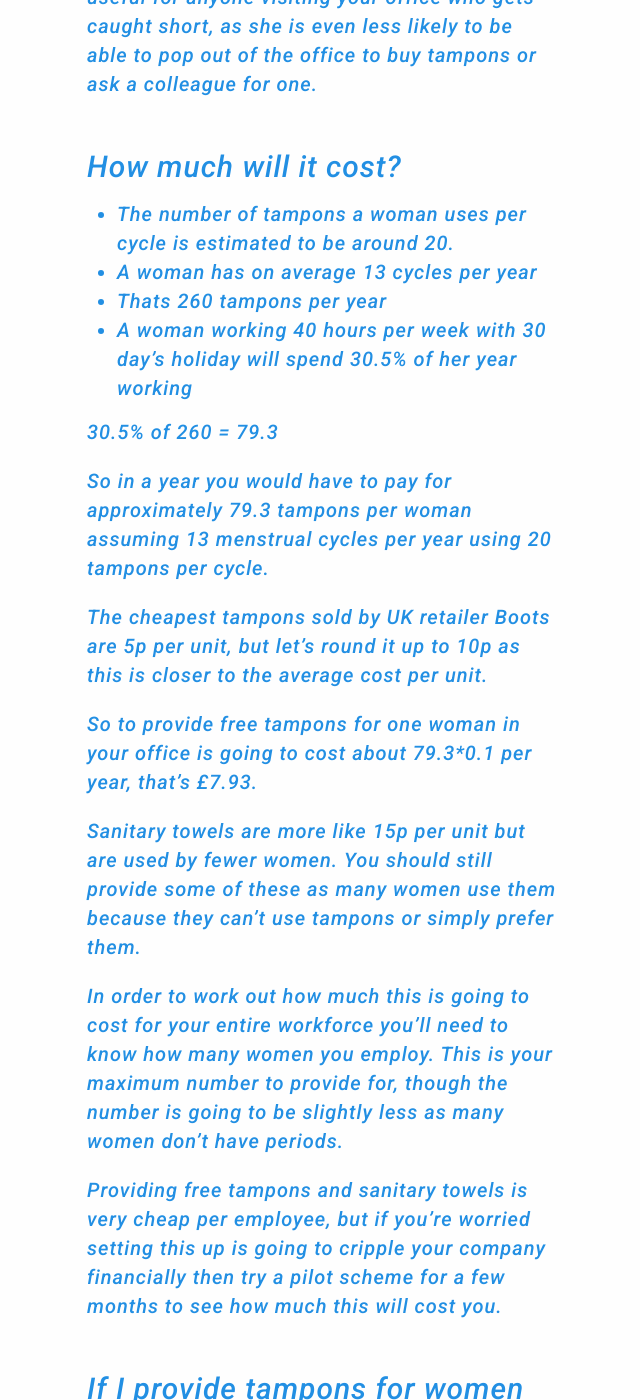
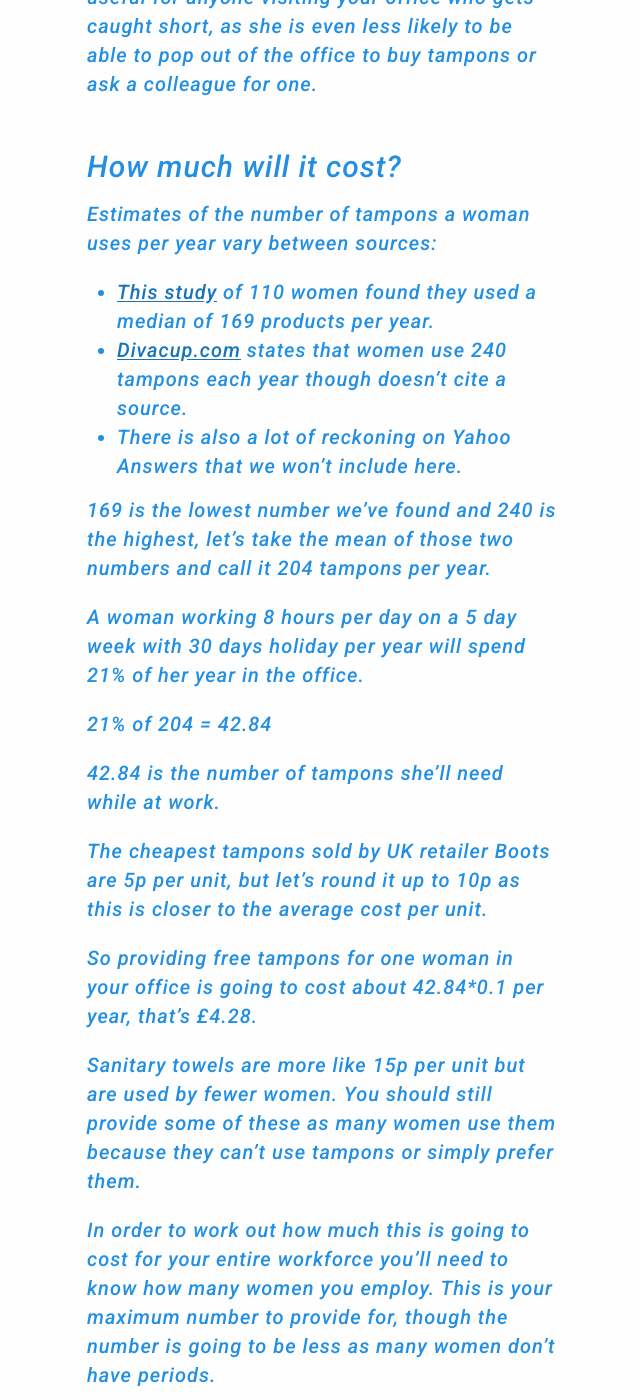
Before and after one commit to alicebartlett/tamponclub, a Jekyll site: the page built from tampon-club-for-dudes/provide-free-tampons.md, in a window 1280 px wide and 1400 px high, scrolled down 1043 px. Shown: the whole window, without its empty margins (468-1108 px from the left). Built offline with Jekyll 4.4.1, drawn with Linux system fonts in a browser that asks for light colours; some of the changed text lies outside the part shown.

Commit message:
better maffs

```diff
--- a/tampon-club-for-dudes/provide-free-tampons.md
+++ b/tampon-club-for-dudes/provide-free-tampons.md
@@ -17,24 +17,29 @@ If your company is of a smaller scale, consider putting a box of tampons and a b
 Absolutely! If your company provides any kinds of 'perks', like tea, coffee, milk, beer or free lunches, then you should _definitely_ be providing free tampons in the women's toilets. This provision will not only help your employees be more productive but it's also going to be really useful for anyone visiting your office who gets caught short, as she is even less likely to be able to pop out of the office to buy tampons or ask a colleague for one.
 
 ## How much will it cost?
-- The number of tampons a woman uses per cycle is estimated to be around 20.
-- A woman has on average 13 cycles per year
-- Thats 260 tampons per year
-- A woman working 40 hours per week with 30 day's holiday will spend 30.5% of her year working
+Estimates of the number of tampons a woman uses per year vary between sources:
 
-30.5% of 260 = 79.3
+- [This study](http://www.ncbi.nlm.nih.gov/pubmed/21673197) of 110 women found they used a median of 169 products per year.
+- [Divacup.com](http://divacup.com/community/eco-divas/) states that women use 240 tampons each year though doesn't cite a source.
+- There is also a lot of reckoning on Yahoo Answers that we won't include here.
 
-So in a year you would have to pay for approximately 79.3 tampons per woman assuming 13 menstrual cycles per year using 20 tampons per cycle.
+169 is the lowest number we've found and 240 is the highest, let's take the mean of those two numbers and call it 204 tampons per year.
+
+A woman working 8 hours per day on a 5 day week with 30 days holiday per year will spend 21% of her year in the office.
+
+21% of 204 = 42.84
+
+42.84 is the number of tampons she'll need while at work.
 
 The cheapest tampons sold by UK retailer Boots are 5p per unit, but let's round it up to 10p as this is closer to the average cost per unit.
 
-So to provide free tampons for one woman in your office is going to cost about 79.3*0.1 per year, that's £7.93.
+So providing free tampons for one woman in your office is going to cost about 42.84*0.1 per year, that's £4.28.
 
 Sanitary towels are more like 15p per unit but are used by fewer women. You should still provide some of these as many women use them because they can't use tampons or simply prefer them.
 
-In order to work out how much this is going to cost for your entire workforce you'll need to know how many women you employ. This is your maximum number to provide for, though the number is going to be slightly less as many women don't have periods.
+In order to work out how much this is going to cost for your entire workforce you'll need to know how many women you employ. This is your maximum number to provide for, though the number is going to be less as many women don't have periods.
 
-Providing free tampons and sanitary towels is very cheap per employee, but if you're worried setting this up is going to cripple your company financially then try a pilot scheme for a few months to see how much this will cost you.
+Providing free tampons and sanitary towels is very cheap per employee, but if you're worried that setting this up is going to cripple your company financially then try a pilot scheme for a few months to see how much it costs.
 
 ## If I provide tampons for women will I have to provide stuff for men too so it's fair?
 Nope! Equality is not about giving the same or equivalent free stuff to everyone, it's about equal opportunities. Most men currently don't have periods, and neither do a reasonable number of women. Giving out free tampons is just about addressing a minor workplace disadvantage that some people face.
```
Also changed, not shown: tampon-club-for-dudes/set-up-a-tampon-club.md (+1 -1 lines), tampon-club-for-dudes/tell-people-about-tampon-club.md (+2 -2 lines).
